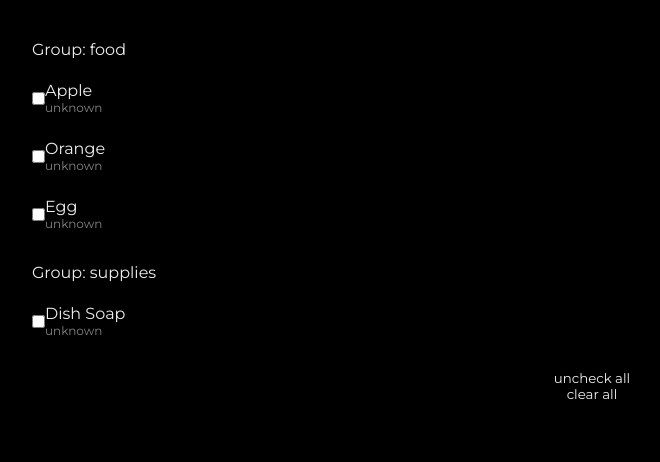
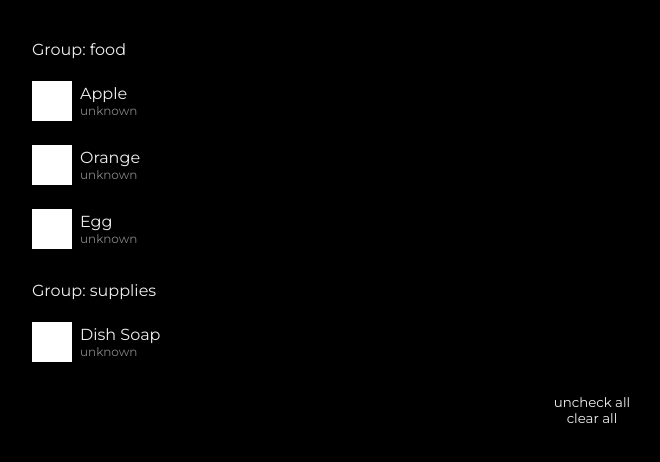
Before and after one commit to Azuriru/Zephy, a SvelteKit app: page / in a window 1280 px wide. Shown: the top 462 px of the page, without its empty margins (48-708 px from the left). Built offline with nearby package versions, Linux system fonts and the light colour scheme.

Commit message:
make fake checkbox

```diff
--- a/src/routes/+page.svelte
+++ b/src/routes/+page.svelte
@@ -78,11 +78,11 @@
     }
 
     function uncheckAll() {
-        // for (const group in $list) {
-        //     for (const item of $list[group]) {
-        //         item.checked = false;
-        //     }
-        // }
+        for (const [ groupIndex ] of $list.entries()) {
+            for (const item of $list[groupIndex].items) {
+                item.checked = false;
+            }
+        }
         $list = $list;
     }
 
@@ -95,13 +95,14 @@
 
 <div class="list">
     {#if $list}
-        {#each $list as group, groupIndex}
+        {#each $list as group, groupIndex (group)}
             {@const { name, items } = group}
             <div class="list-group">
                 <div class="list-header">Group: {name}</div>
-                {#each items as { checked, value, timestamp }, itemIndex}
+                {#each items as { checked, value, timestamp }, itemIndex (value)}
                     <label class="list-item">
-                        <input class="list-checkbox" type="checkbox" bind:checked={checked} on:change={() => onChange(groupIndex, itemIndex)}>
+                        <input type="checkbox" bind:checked={checked} on:change={() => onChange(groupIndex, itemIndex)}>
+                        <div class="list-checkbox" />
                         <div class="list-item-info">
                             <span class="list-item-name">{value}</span>
                             <span class="list-item-timestamp">{formatTimestamp(timestamp)}</span>
@@ -140,6 +141,22 @@
         align-items: center;
         padding: 12px 0;
 
+        input {
+            appearance: none;
+
+            & + .list-checkbox {
+                width: 40px;
+                height: 40px;
+                background: white;
+                margin-right: 8px;
+            }
+            &:checked + .list-checkbox {
+                width: 40px;
+                height: 40px;
+                background: red;
+            }
+        }
+
         .list-item-name {
             text-transform: capitalize;
         }
```
